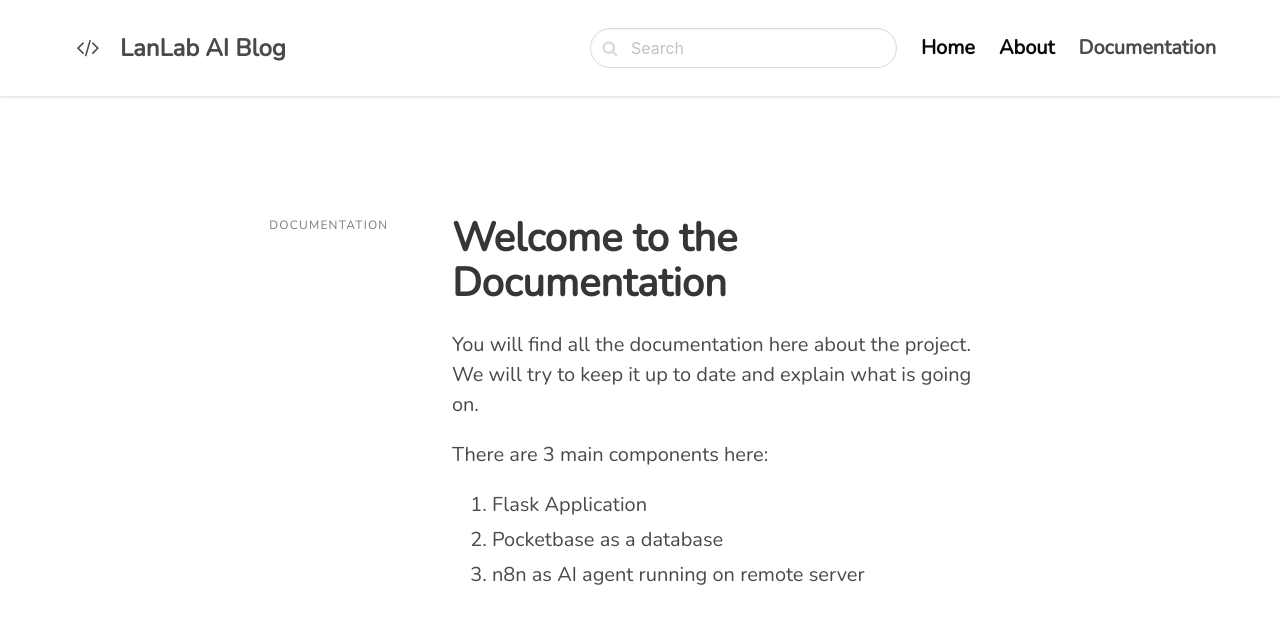
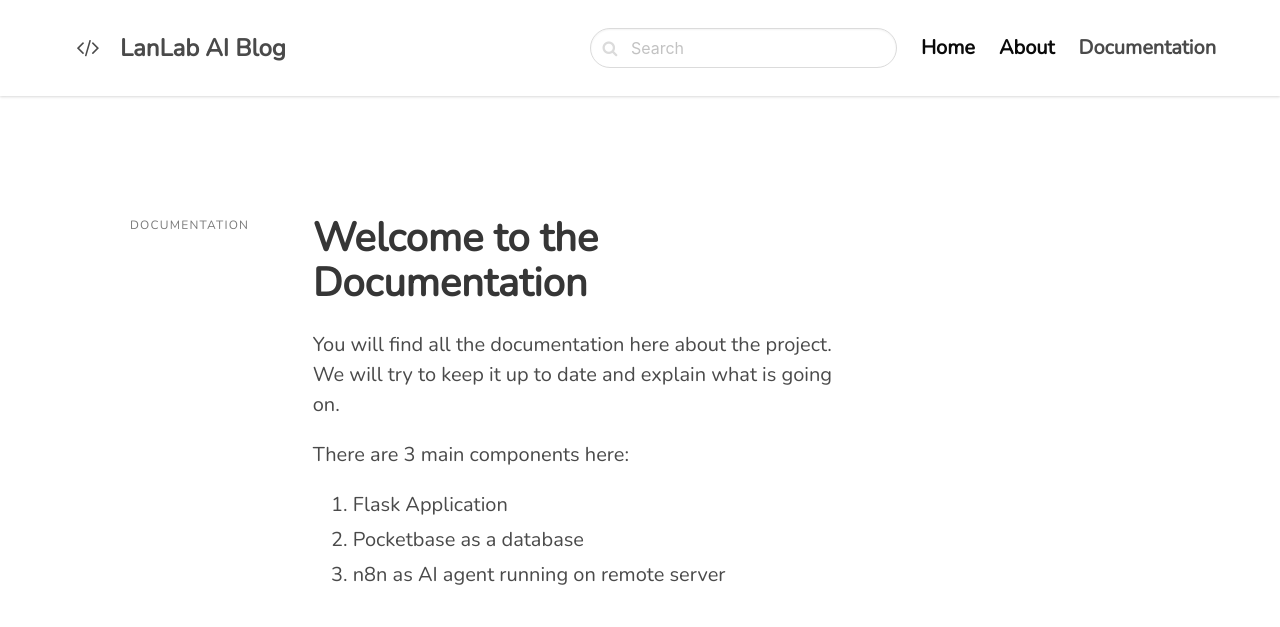
Before and after one commit to bithost/school_app, a Flask app: template app/templates/documentation/home.html in a window 1280 px wide. Shown: the top 627 px of the page. Run offline with Flask 3, Linux system fonts and the light colour scheme; the template is opened without the code that fills it, so the values that code supplies are empty.

Commit message:
BUILD. Move documentation page content to the left.

```diff
--- a/app/templates/documentation/home.html
+++ b/app/templates/documentation/home.html
@@ -1,7 +1,7 @@
 {% extends "layout.html" %}
 
 {% block content %}
-<div class="columns" style="margin-left: -5%; width: 105%;">
+<div class="columns" style="margin-left: -25%; width: 105%;">
     <div class="column is-one-quarter">
         {% include 'documentation/sidebar.html' %}
     </div>
--- a/app/templates/documentation/post.html
+++ b/app/templates/documentation/post.html
@@ -1,7 +1,7 @@
 {% extends "layout.html" %}
 
 {% block content %}
-<div class="columns">
+<div class="columns" style="margin-left: -25%; width: 105%;">
     <div class="column is-one-quarter">
         {% include 'documentation/sidebar.html' %}
     </div>
```
